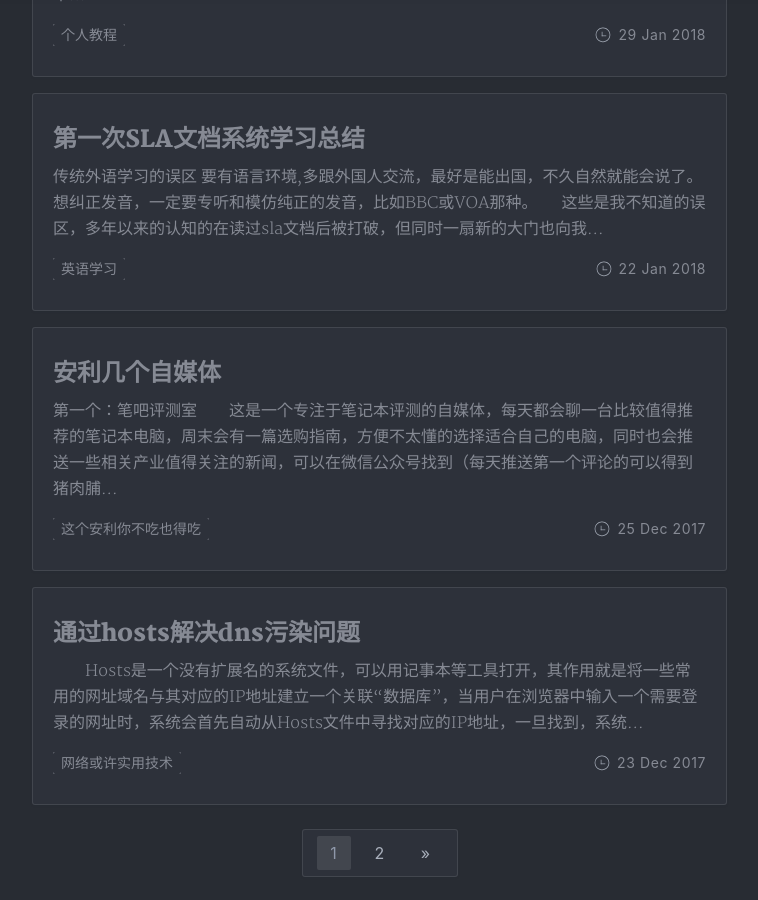
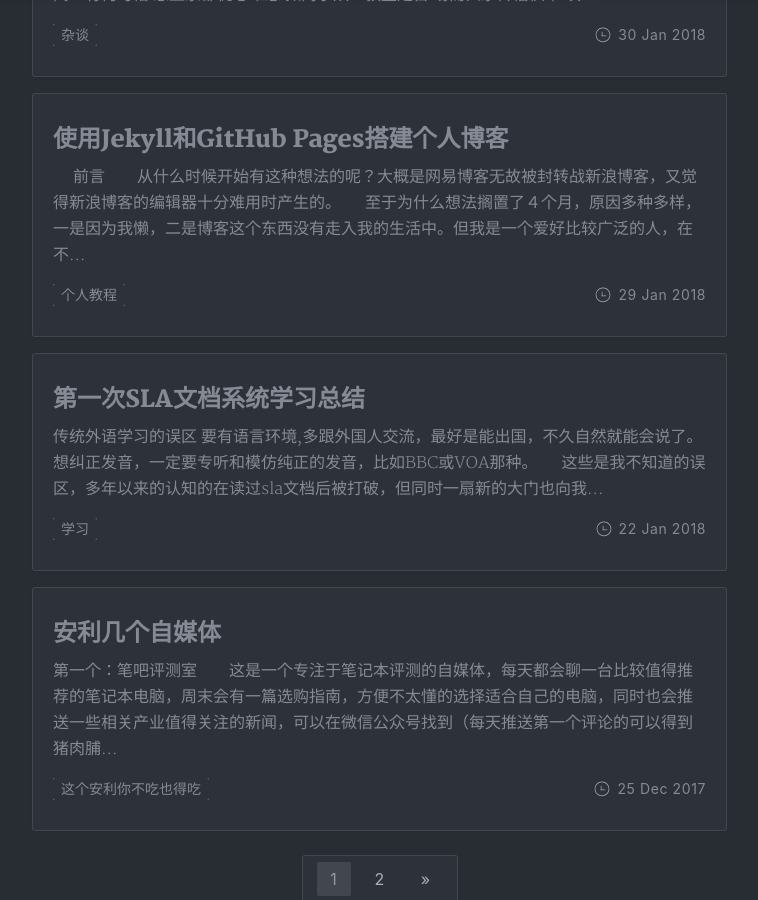
Before and after one commit to wickywonka/1, a Jekyll site: the page built from index.html, in a window 1280 px wide and 900 px high, scrolled down 1161 px. Shown: the whole window, without its empty margins (128-886 px from the left). Built offline with Jekyll 4.4.1, drawn with Linux system fonts in a browser that asks for light colours; nearby versions of some CDN libraries; the list of posts is cut into pages by our own code; comment, search, counter and statistics services are not loaded; a style sheet for code colours, icons or effects is not loaded; some of the changed text lies outside the part shown.

Commit message:
博客更新

```diff
--- a/_posts/2018-01-22-First SLA.md
+++ b/_posts/2018-01-22-First SLA.md
@@ -3,7 +3,7 @@ layout: post
 title: '第一次SLA文档系统学习总结'
 date: 2018-01-22
 author: 王维
-tags: 英语学习
+tags: 学习
 ---
 ### 传统外语学习的误区
 * 要有语言环境,多跟外国人交流，最好是能出国，不久自然就能会说了。
```
Also changed, not shown: _posts/2018-02-11-VB100.md (added, +12 -0 lines).
